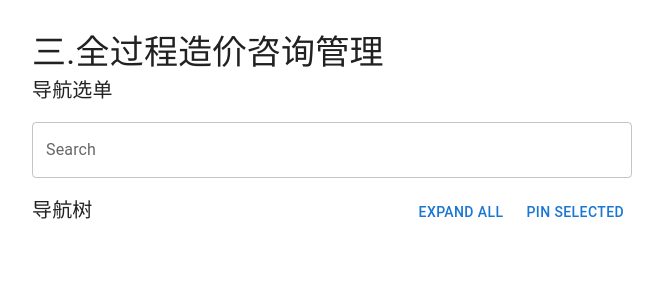
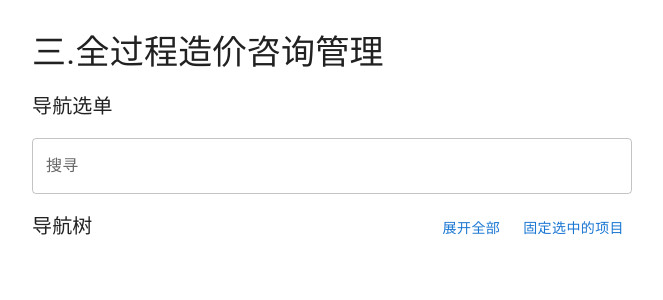
Before and after one commit to Yuan-Quan/nav-tree, a React (Create React App) app: page / in a window 1280 px wide. Shown: the top 300 px of the page, without its empty margins (308-971 px from the left). Built offline with nearby package versions, Linux system fonts and the light colour scheme; the HTML template or start-up script is replaced by a standard one.

Commit message:
chinese localization

```diff
--- a/src/components/PinnedItems.tsx
+++ b/src/components/PinnedItems.tsx
@@ -37,7 +37,7 @@ export const PinnedItems = () => {
         return (
             <ListItem
               secondaryAction={
-                <Tooltip title="Unpin Item" placement='right' arrow>
+                <Tooltip title="从顶部取消固定" placement='right' arrow>
                 <IconButton edge="end" aria-label="delete" onClick={() => {handleDelete(props.node)}}>
                   <DeleteIcon />
                 </IconButton>
@@ -66,7 +66,7 @@ export const PinnedItems = () => {
         <div>
             <Box className='pinnedBox'>
             <Typography variant='h6' align='left' mt='1em'>
-                Pinned Items
+                固定的项目
             </Typography>
              <List>
                 {pinnedItems.map((item, index) => {
--- a/src/components/SearchBar.tsx
+++ b/src/components/SearchBar.tsx
@@ -24,7 +24,7 @@ export const SearchBar = () => {
               id="main-search-box"
               freeSolo
               options={[]}
-              renderInput={(params) => <TextField {...params} label="Search" />}
+              renderInput={(params) => <TextField {...params} label="搜寻" />}
               onInputChange={handleSearchChange}
             />
         </div>
--- a/src/components/TreeDisplay.tsx
+++ b/src/components/TreeDisplay.tsx
@@ -51,7 +51,7 @@ export default function TreeDisplay() {
   };
 
   const handleExpandAllClick = () => { setExpanded((oldExpanded) =>
-      oldExpanded.length === 0 ? getAllNodeKeys(displayTree) : [],
+      oldExpanded.length <=1 ? getAllNodeKeys(displayTree) : ['root'],
     );
   };
 
@@ -61,8 +61,6 @@ export default function TreeDisplay() {
     }
     setPinnedItems([...pinnedItems, key]);
   }
-
-
 
   const renderTree = (node: ITreeDataItem) => (
     <TreeItem key={node.key} nodeId={node.key} label={<TreeItemDisplay label={node.label} url={node.url} key={node.key} type={node.nodetype} onPinClick={() => handelPinClick(node.key)} />}>
@@ -101,10 +99,10 @@ export default function TreeDisplay() {
         </Typography>
         <Box className='titleButtons'>
         <Button onClick={handleExpandAllClick}>
-          {expanded.length === 0 ? 'Expand all' : 'Collapse all'}
+          {expanded.length <= 1 ? '展开全部' : '折叠全部'}
         </Button>
         <Button>
-          Pin Selected
+          固定选中的项目
         </Button>
         </Box>
       </Box>
--- a/src/components/TreeItemDisplay.tsx
+++ b/src/components/TreeItemDisplay.tsx
@@ -28,7 +28,7 @@ export const TreeItemDisplay = (props: any) => {
                 {getNodeIcon(props.type)}
                 <a target="_top" href={props.url}>{props.label}</a>
             </Box>
-            <Tooltip title="Pin to the Top" placement="right" arrow>
+            <Tooltip title="固定到顶部" placement="right" arrow>
             <IconButton className="pinButton" onClick={props.onPinClick}>
                 <PushPinIcon/>
             </IconButton>
--- a/src/pages/Main.tsx
+++ b/src/pages/Main.tsx
@@ -8,7 +8,7 @@ export const Main = () => {
     return (
         <Box className="mainPage">
             <Typography variant="h4" align="left"> 三.全过程造价咨询管理 </Typography>
-            <Typography align="left" variant="h6"> 导航选单 </Typography>
+            <Typography align="left" variant="h6" mt={2}> 导航选单 </Typography>
             <Box className="sectionSearchPin">
             <SearchBar />
             <PinnedItems />
```
